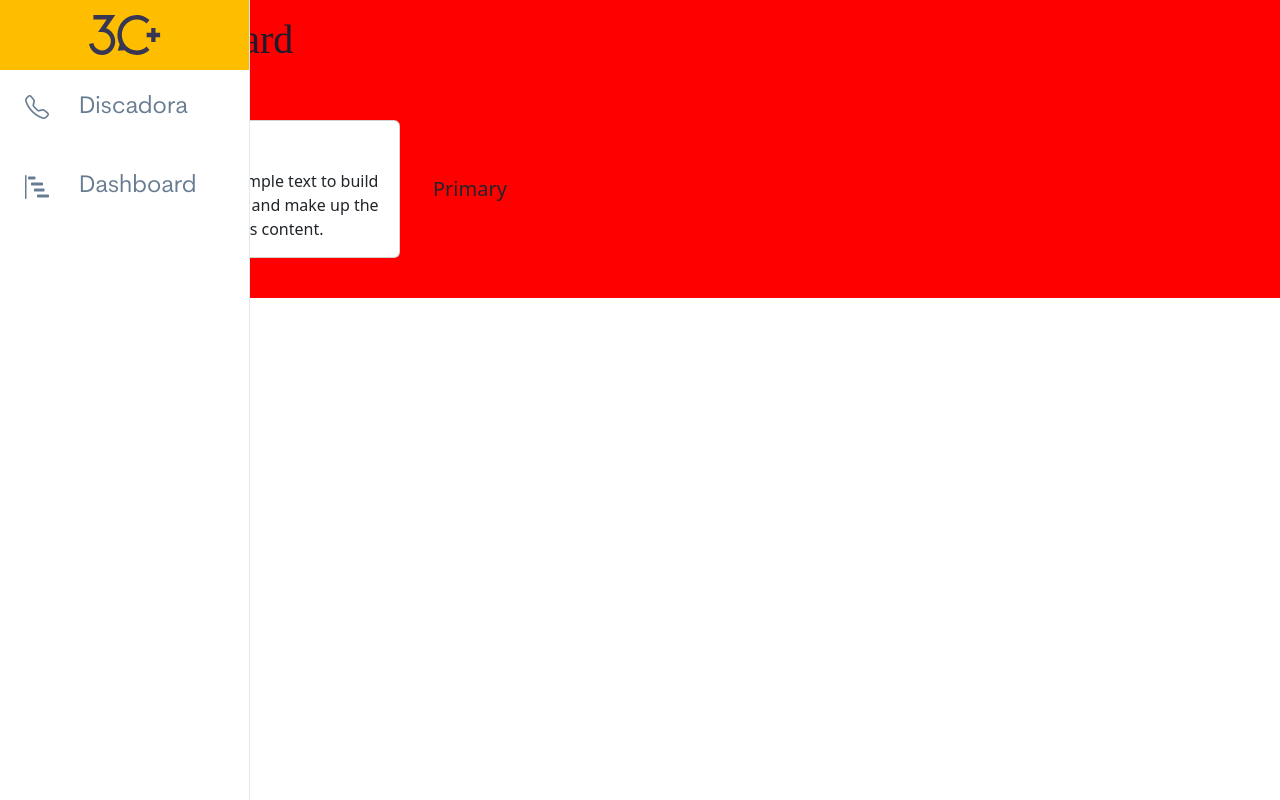
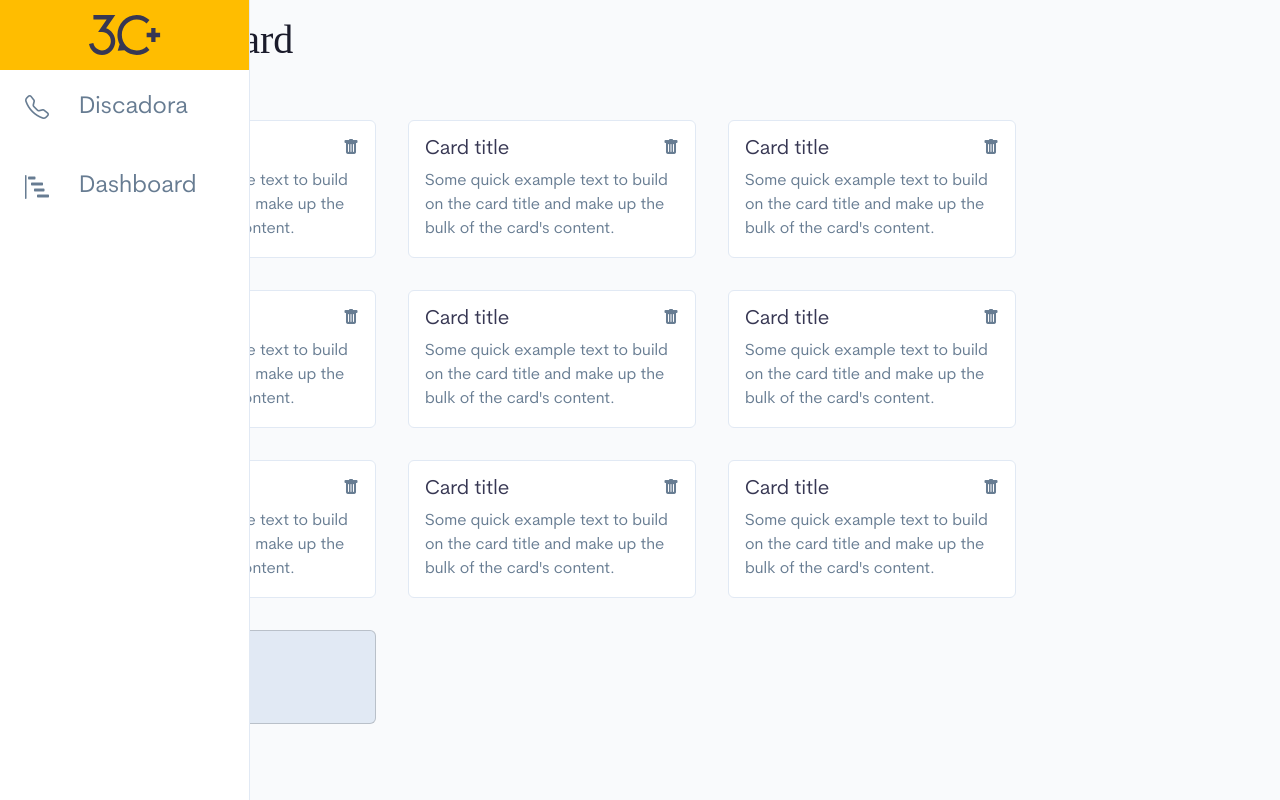
Before and after one commit to Gabriel-Goettenauer/Project-CRM, a Vue app in the folder frontend/: page /dashboard in a window 1280 px wide. Built offline with nearby package versions, Linux system fonts and the light colour scheme; the HTML template or start-up script is replaced by a standard one; a web font is replaced by a local one.

Commit message:
Dashboard Funis feitos e Com Offcanvas

```diff
--- a/frontend/src/components/CardFunil.vue
+++ b/frontend/src/components/CardFunil.vue
@@ -2,7 +2,11 @@
     <div>
         <div class="card m-3" style="width: 18rem;">
             <div class="card-body">
-                <h5 class="card-title">Card title</h5>
+                <div class="d-flex justify-content-between card-info">
+                    <h5 class="card-title">Card title</h5>
+                    <i class="bi bi-trash-fill" @click="s"></i>
+                </div>
+
                 <p class="card-text">Some quick example text to build on the card title and make up the bulk of the card's content.</p>
             </div>
         </div>
@@ -15,6 +19,22 @@ export default {
 }
 </script>
 
-<style>
+<style scoped>
 
+.card{
+    background-color:#FFFFFF;
+    color: #373753;
+    font-family: 'CerebriSansProRegular';
+    border: 1px solid #E1E9F4;
+
+}
+.card-text{
+    color:#677C92;
+}
+.card-info i{
+    color:#677C92;
+}
+i:hover{
+    color: #FF3F3E;
+}
 </style>
--- a/frontend/src/components/DashboardFunis.vue
+++ b/frontend/src/components/DashboardFunis.vue
@@ -1,7 +1,31 @@
 <template>
-    <div class="main d-inline-flex flex-wrap justify-content-start m-4">
+    <div class="main d-inline-flex flex-wrap justify-content-start my-4">
         <CardFunil/>
-        <button type="button" class="btn btn-lg">Primary</button>
+        <CardFunil/><CardFunil/><CardFunil/><CardFunil/><CardFunil/><CardFunil/><CardFunil/><CardFunil/>
+        <div class="card m-3" id="card-button" style="width: 18rem;" data-bs-toggle="offcanvas" data-bs-target="#offcanvasRight" aria-controls="offcanvasRight">
+            <div class="card-body d-flex justify-content-center align-items-center">
+                <i class="bi bi-plus-lg"></i>
+            </div>
+        </div>
+
+        <div class="offcanvas offcanvas-end" tabindex="-1" id="offcanvasRight" aria-labelledby="offcanvasRightLabel">
+            <div class="offcanvas-header d-flex justify-content-between">
+                <div>
+                    <i class="bi bi-arrow-left-circle-fill" data-bs-dismiss="offcanvas" aria-label="Close"></i>
+                    <label>Voltar</label>
+                </div>
+                <!-- class="btn-close" data-bs-dismiss="offcanvas" aria-label="Close" -->
+                <h5 class="offcanvas-title" id="offcanvasRightLabel">Novo Funil</h5>
+            </div>
+            <div class="offcanvas-body">
+                <div class="Formulario">
+                    <label class="pt-3 pb-2">Nome do Funil</label>
+                    <input class="form-control" type="email" placeholder="Digite o nome do funil" v-model="formData">
+                    <label class="pt-3 pb-2">Descrição</label>
+                    <textarea class="form-control" placeholder="Leave a comment here" id="floatingTextarea" style="height: 300px"></textarea>
+                </div>
+            </div>
+        </div>
     </div>
 </template>
 
@@ -17,4 +41,21 @@ export default {
 </script>
 
 <style scoped>
+
+    #card-button{
+        background-color: #E1E9F4;
+    }
+    i{
+        color: #677C92;
+    }
+    #card-button:hover{
+        background-color:#D2DDEC;
+    }
+    .bi{
+        font-size: 40px;
+
+    }
+    .card:hover{
+        cursor: pointer;
+    }
 </style>
--- a/frontend/src/views/Dashboard.vue
+++ b/frontend/src/views/Dashboard.vue
@@ -1,5 +1,5 @@
 <template>
-    <div class="main">
+    <div class="main-dash">
         <SideNavbar/>
         <div>
             <h1 class="px-5 pt-3 pb-2">Dashboard</h1>
@@ -22,10 +22,10 @@ export default {
 </script>
 
 <style scoped>
-    .main{
+    .main-dash{
         margin-left: 72px;
-        background-color: red;
-        /* background-color: #F9FAFC; */
+        height: 100vh;
+        background-color: #F9FAFC;
     }
 
     h1{
```
